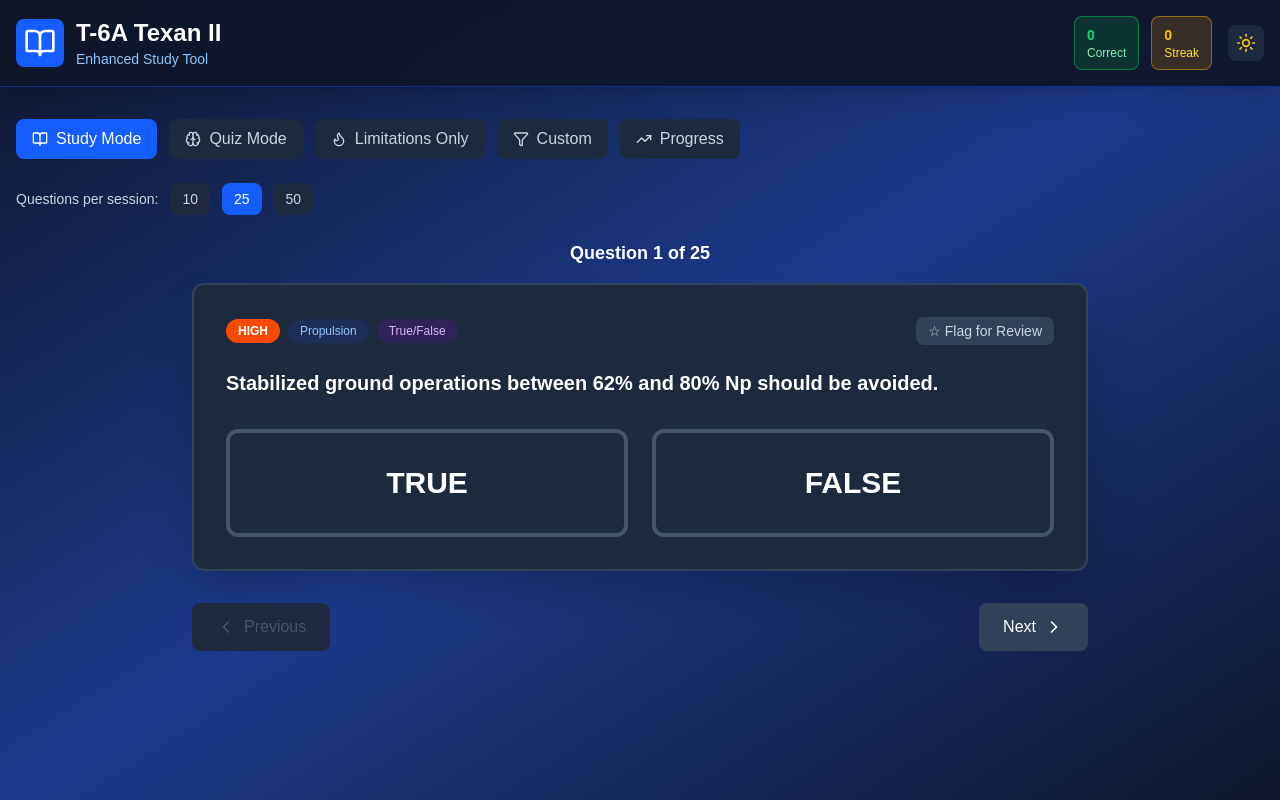
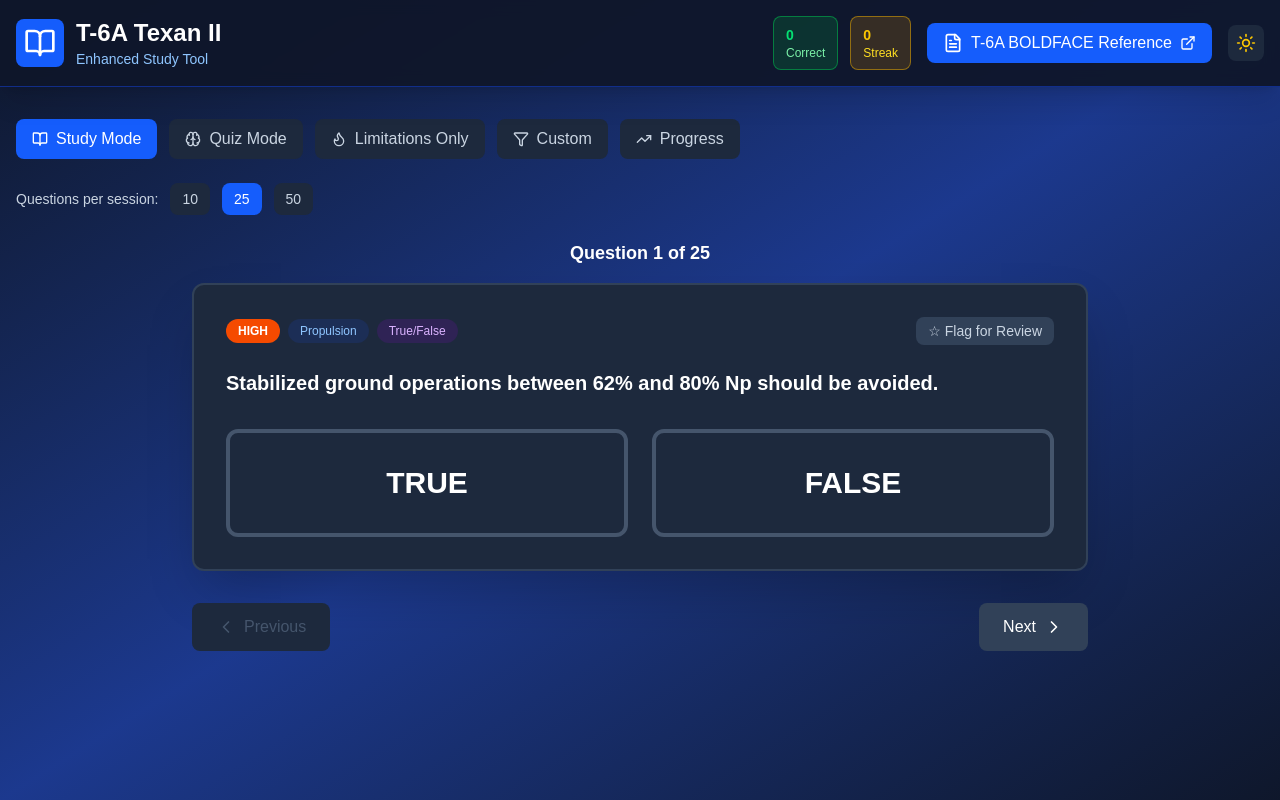
Before and after one commit to ceejwatson/t6a-boldface-study-tool, a Next.js app: page / in a window 1280 px wide. Built offline with nearby package versions, Linux system fonts and the light colour scheme.

Commit message:
Add T-6A BOLDFACE Reference PDF button to header

```diff
--- a/app/page.js
+++ b/app/page.js
@@ -18,6 +18,8 @@ import {
   AlertCircle,
   Zap,
   Filter,
+  FileText,
+  ExternalLink,
 } from "lucide-react";
 
 import MultipleChoice from "./components/MultipleChoice";
@@ -374,6 +376,25 @@ export default function T6AEnhancedStudyTool() {
                   <div className="text-yellow-300 text-xs">Streak</div>
                 </div>
               </div>
+
+              {/* PDF Reference Button */}
+              <a
+                href="https://www.sheppard.af.mil/Portals/65/T-6A%20Boldface%20Ops%20Limits%2C%201%20Jun%202023%20%28Filled%29.pdf"
+                target="_blank"
+                rel="noopener noreferrer"
+                className={`flex items-center gap-2 px-4 py-2 rounded-lg transition-all ${
+                  darkMode
+                    ? "bg-blue-600 hover:bg-blue-700 text-white"
+                    : "bg-blue-500 hover:bg-blue-600 text-white"
+                }`}
+                title="Official T-6A BOLDFACE Emergency Procedures and Operating Limitations PDF"
+              >
+                <FileText className="w-5 h-5" />
+                <span className="hidden sm:inline font-medium">
+                  T-6A BOLDFACE Reference
+                </span>
+                <ExternalLink className="w-4 h-4" />
+              </a>
 
               {/* Dark Mode Toggle */}
               <button
```
